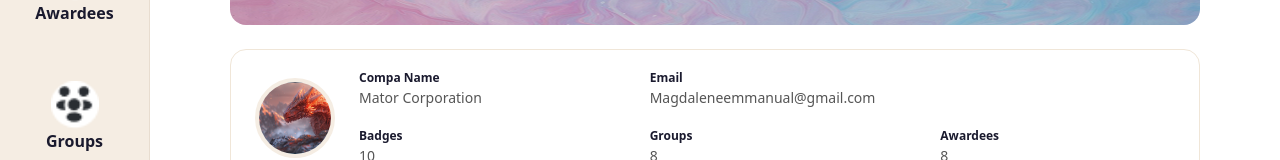
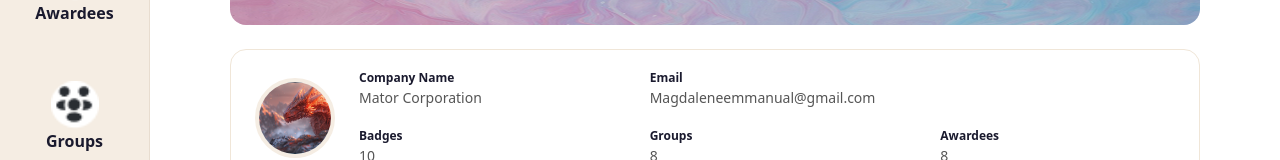
Before and after one commit to Ukoeka/credeny, a Nuxt app: page /company/dashboard/account in a window 1280 px wide. Shown: the part 355-515 px from the top of the page. Built offline with nearby package versions, Linux system fonts and the light colour scheme.

Commit message:
company account

```diff
--- a/app/pages/company/dashboard/account.vue
+++ b/app/pages/company/dashboard/account.vue
@@ -41,7 +41,7 @@
       <!-- Details grid -->
       <div class="grid grid-cols-2 sm:grid-cols-3 gap-x-14 gap-y-5 flex-1">
         <div>
-          <p class="text-xs font-semibold text-[#1a1a2e] mb-0.5">Compa Name</p>
+          <p class="text-xs font-semibold text-[#1a1a2e] mb-0.5">Company Name</p>
           <p class="text-sm text-[#555]">{{ company.name }}</p>
         </div>
         <div class="col-span-1 sm:col-span-2">
```
